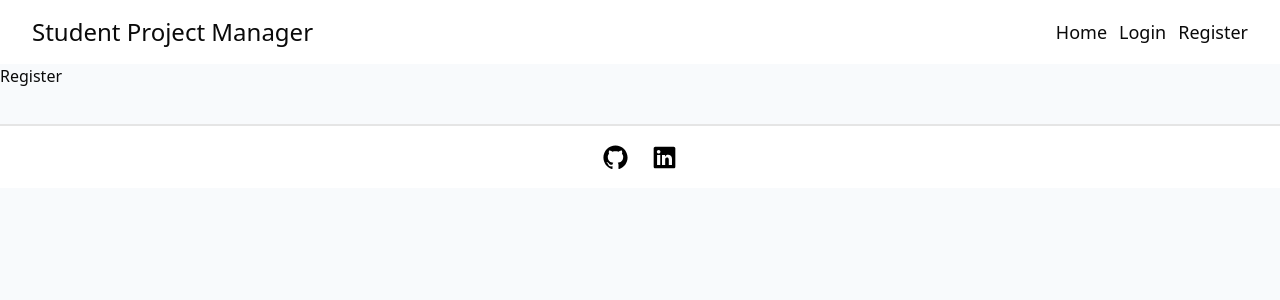
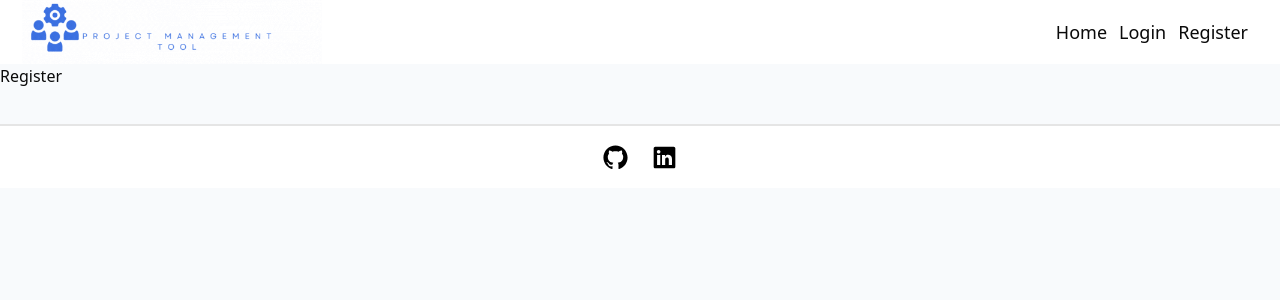
Before and after one commit to adityach0uhan/Project-Pilot, a Next.js app: page /register in a window 1280 px wide. Shown: the top 300 px of the page. Built offline with nearby package versions, Linux system fonts and the light colour scheme.

Commit message:
Added LOGO in nav

```diff
--- a/src/components/ui/base/Navbar.tsx
+++ b/src/components/ui/base/Navbar.tsx
@@ -11,12 +11,22 @@ import Image from 'next/image';
 import Footer from './Footer';
 
 const Navbar = () => {
+    const imageStyle: any = {
+        scale: 2.5,
+        objectFit: 'contain'
+    };
     return (
-        <div className='w-screen h-16 flex items-center justify-between md:px-8 px-2 py-1 bg-white'>
-            <div className='md:block hidden text-2xl hover:cursor-pointer'>
-                Student Project Manager
+        <div className='w-screen h-16 flex items-center justify-between md:px-8 px-2 py-1  bg-white overflow-hidden'>
+            <div className='flex items-center hover:cursor-pointer'>
+                <Image
+                    className='ml-20 mt-5'
+                    height={50}
+                    width={120}
+                    style={imageStyle}
+                    alt='SPM'
+                    src={'/LOGO.gif'}
+                />
             </div>
-            <div className='md:hidden text-2xl hover:cursor-pointer'>S-P-M</div>
             <div className='md:flex hidden  items-center gap-3 text-lg hover:cursor-pointer'>
                 <Link href='/'>Home</Link>
                 <Link href='/login'>Login</Link>
```
Also changed, not shown: public/LOGO.gif (added).
